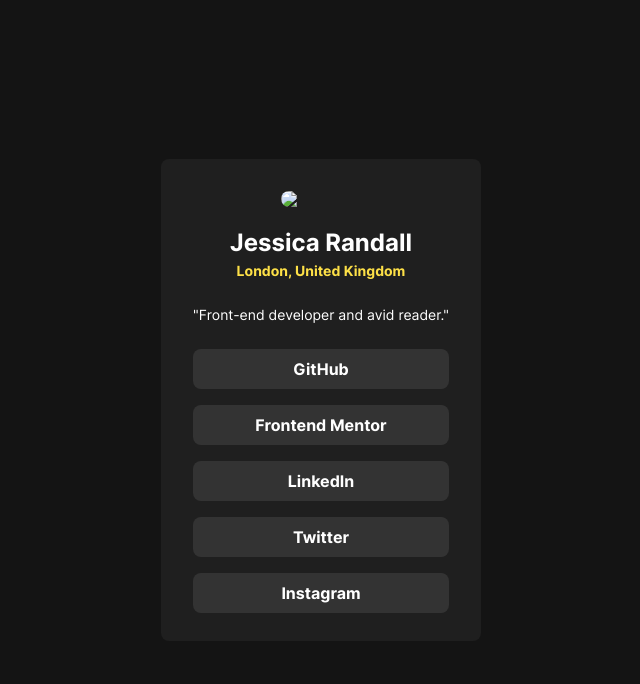
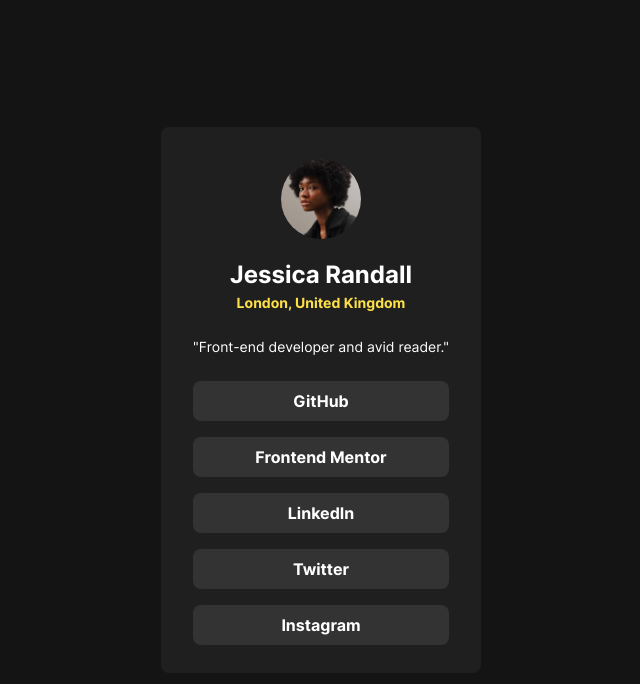
Before and after one commit to Purhariyanto/frontendmentor.io, a plain HTML site: page index.html in a window 1280 px wide. Shown: the whole page, without its empty margins (319-959 px from the left). Drawn offline with nearby package versions, Linux system fonts and the light colour scheme.

Commit message:
Update index.html

```diff
--- a/index.html
+++ b/index.html
@@ -35,7 +35,7 @@
         <div class="mx-auto my-3">
           <img
             class="rounded-full w-20"
-            src="assets/images/avatar-jessica.jpeg"
+            src="./avatar-jessica.jpeg"
           />
         </div>
 
```
